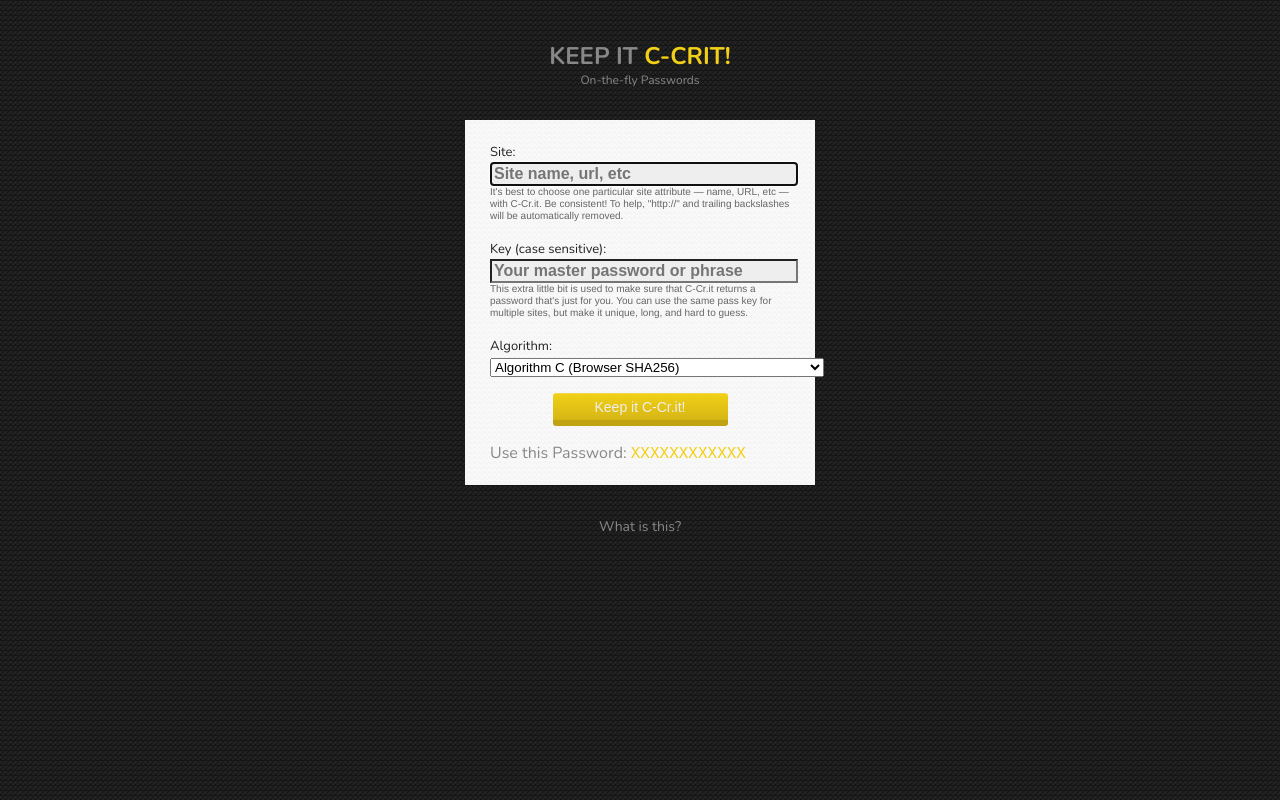
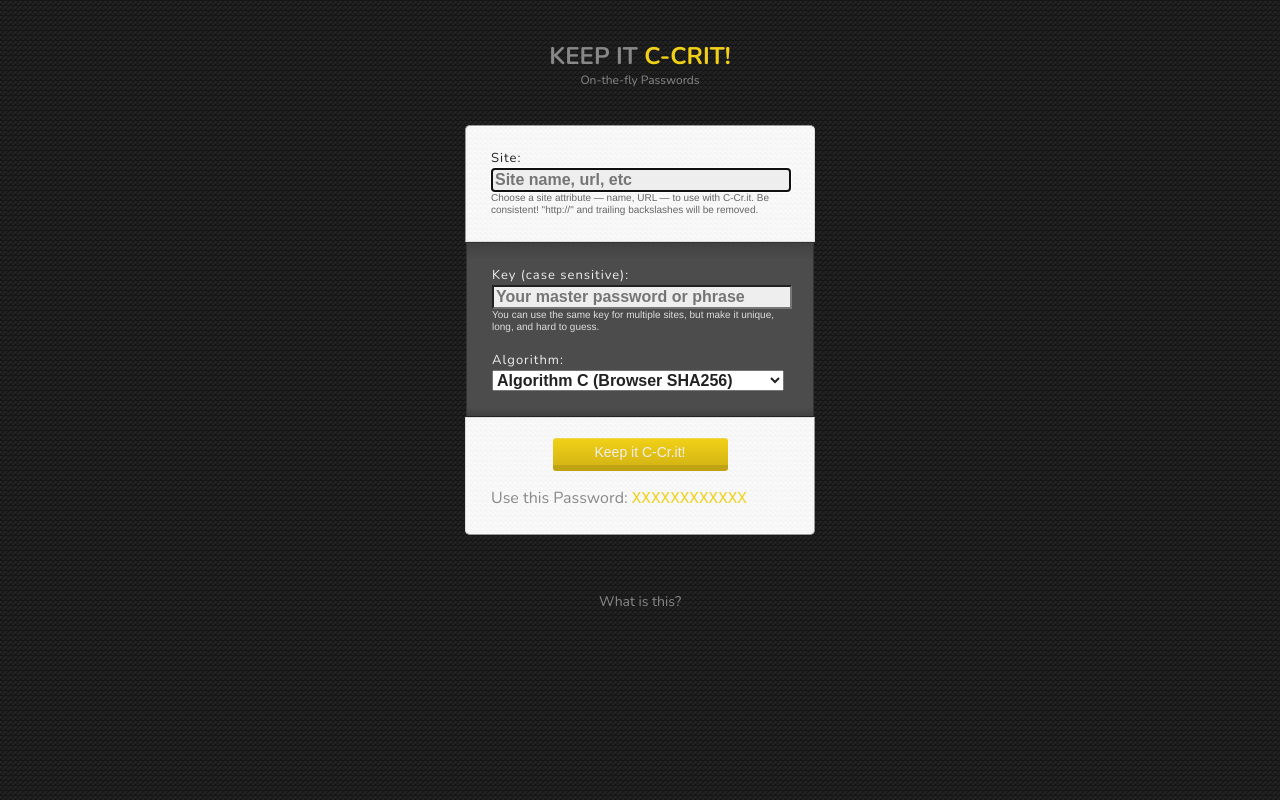
Before and after one commit to seanwm/C-Cr.it, a PHP site: page / in a window 1280 px wide. Run offline with PHP 8.4, Linux system fonts and the light colour scheme.

Commit message:
Style changes.

```diff
--- a/css/screen.css
+++ b/css/screen.css
@@ -19,11 +19,13 @@ h1,h2,h3{
 text-align:center;
 }
 #pwd_form, #about {
-	width:300px;
+/*	width:300px;*/
+	width:350px;
 	margin: 0 auto;
 	text-align:left;
-	background:url('../bg_tile_wht.png') #FFF;
-	padding:5px 25px 5px 25px;
+	/*background:url('../bg_tile_wht.png') #FFF;
+	padding:5px 25px 5px 25px;*/
+	padding:5px 0 25px 0;
 }
 #about{
 	padding:2em;
@@ -83,9 +85,10 @@ text-align:center;
 {
 	background-color:inherit;
 }
-#pwd_form form input{
+#pwd_form form input, #pwd_form form select{
 	clear:both;
-	width:300px;
+	/*width:300px;*/
+	width:292px;
 	display:block;
 	font-size:16px;
 	font-weight:700;
@@ -99,6 +102,7 @@ li{clear:both;width:100%;margin:0 0 1em 0;padding:0;overflow:hidden}
 label{
 text-align:left;
 font-size:13px;
+letter-spacing:1px;
 font-weight:400;
 color:#222;
 }
@@ -269,3 +273,60 @@ footer a{
 footer a:hover{
 	text-decoration:underline;
 }
+
+div.front, div.back{
+	padding:5px 25px 25px 25px;
+}
+
+div.front{
+	width:298px;
+	background:url('../bg_tile_wht.png') #FFF;
+	border-top: 1px solid #777;
+	border-left: 1px solid #777;
+	border-bottom: 1px solid #AAA;
+	border-right: 1px solid #AAA;
+}
+div.front.top{
+	border-top: 1px solid #999;
+	border-left: 1px solid #999;
+	border-bottom: 1px solid #DDD;
+	border-right: 1px solid #DDD;
+	border-top-left-radius:5px;
+	border-top-right-radius:5px;
+}
+div.front.bottom{
+	border-top: 1px solid #DDD;
+	border-left: 1px solid #DDD;
+	border-bottom: 1px solid #999;
+	border-right: 1px solid #999;
+	border-bottom-left-radius:5px;
+	border-bottom-right-radius:5px;
+}
+
+div.back{
+	margin-left:1px;
+	width:296px;
+	/*background:url('../bg_tile_gry.png') #555;*/
+	background: #414141; /* Old browsers */
+	background: -moz-linear-gradient(top,  #414141 0%, #4c4c4c 10%, #4c4c4c 95%, #414141 100%); /* FF3.6+ */
+	background: -webkit-gradient(linear, left top, left bottom, color-stop(0%,#414141), color-stop(10%,#4c4c4c), color-stop(95%,#4c4c4c), color-stop(100%,#414141)); /* Chrome,Safari4+ */
+	background: -webkit-linear-gradient(top,  #414141 0%,#4c4c4c 10%,#4c4c4c 95%,#414141 100%); /* Chrome10+,Safari5.1+ */
+	background: -o-linear-gradient(top,  #414141 0%,#4c4c4c 10%,#4c4c4c 95%,#414141 100%); /* Opera 11.10+ */
+	background: -ms-linear-gradient(top,  #414141 0%,#4c4c4c 10%,#4c4c4c 95%,#414141 100%); /* IE10+ */
+	background: linear-gradient(to bottom,  #414141 0%,#4c4c4c 10%,#4c4c4c 95%,#414141 100%); /* W3C */
+	filter: progid:DXImageTransform.Microsoft.gradient( startColorstr='#414141', endColorstr='#414141',GradientType=0 ); /* IE6-9 */
+	border-top: 1px solid #333;
+	border-left: 1px solid #333;
+	border-bottom: 1px solid #222;
+	border-right: 1px solid #333;
+}
+div.back p.small{
+	color:#DDD;
+}
+div.back label{
+	color:#EEE;
+}
+p.result{
+	padding-bottom:0;
+	margin-bottom:0;
+}
--- a/index.php
+++ b/index.php
@@ -7,7 +7,7 @@ ini_set('session.use_cookies', 0);
 <meta name="viewport" content="width=320">
 <meta charset=utf-8>
 <link rel="icon" type="image/png" href="https://c-cr.it/ccrit-favicon.png">
-<link rel="stylesheet" href="./css/screen.css?v=2.19.2013-A">
+<link rel="stylesheet" href="./css/screen.css?v=2.25.2013-A">
 <link rel="stylesheet" media="only screen and (max-device-width: 740px)" href="./css/mobile.css?dd">
 <link href='https://fonts.googleapis.com/css?family=Nunito:700,400' rel='stylesheet' type='text/css'>
 <title>C-Crit! - Anonymous Password Wallet</title>
@@ -43,19 +43,21 @@ ini_set('session.use_cookies', 0);
 <div class="f">
    <div id="pwd_form">
     <form method="post">
+		<div class="front top">
         <div class="fe">
             <label for="s">Site:</label>
             <input name="s" id="s" placeholder="Site name, url, etc" autofocus type="text" required>
                 <p class="small">
-It's best to choose one particular site attribute &mdash; name, URL, etc &mdash; with C-Cr.it. Be consistent! To help,
-"http://" and trailing backslashes will be automatically removed.</p>
+Choose a site attribute &mdash; name, URL &mdash; to use with C-Cr.it. Be consistent!
+"http://" and trailing backslashes will be removed.</p>
         </div>
+				</div>
+				<div class="back">
         <div class="fe">
             <label for="p">Key (case sensitive):</label>
             <input name="p" id="p" placeholder="Your master password or phrase" required type=password>
             <p class="small">
-                This extra little bit is used to make sure that C-Cr.it returns a password that's just for you.  You can use the same pass key
-		for multiple sites, but make it unique, long, and hard to guess.
+                You can use the same key for multiple sites, but make it unique, long, and hard to guess.
             </p>
         </div>
 	<div class="fe minor">
@@ -66,9 +68,11 @@ It's best to choose one particular site attribute &mdash; name, URL, etc &mdash;
       <option value="algc">Algorithm C (Browser SHA256)</option>
       <option value="algd">Algorithm D (Browser SHA256)</option>
 			<option value="orig">Original (SHA1)</option>
-            <option value="bcrypt1">BCrypt V1--DEPRECATED, UNSAFE, DO NOT USE</option>
+            <option value="bcrypt1">BCrypt V1--UNSAFE, DO NOT USE</option>
 		</select>
 	</div>
+	</div>
+	<div class="front bottom">
         <div class="fe">
             <input type="submit" value="Keep it C-Cr.it!" class="submit">
         </div>
@@ -77,7 +81,7 @@ It's best to choose one particular site attribute &mdash; name, URL, etc &mdash;
 	<span id="usethis">Use this Password: </span><span id="password_res">XXXXXXXXXXXX</span>
     </p>
  </div>
-
+</div>
 <footer>
 	<a href="./what.html">What is this?</a>
 </footer>
```
